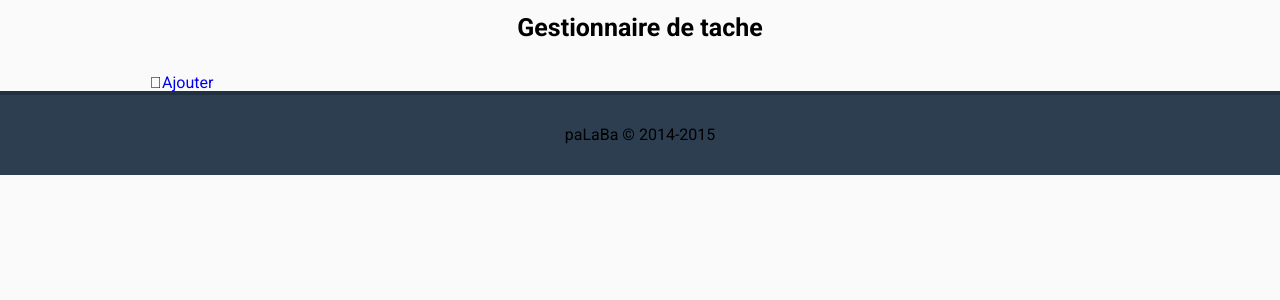
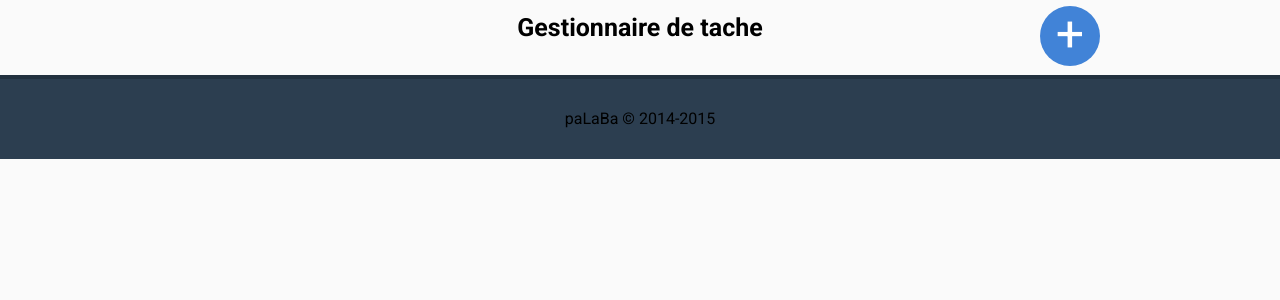
Before and after one commit to hitema-bachdev-2015/palaba, a PHP site: page / in a window 1280 px wide. Shown: the part 84-384 px from the top of the page. Run offline with PHP 8.4, Linux system fonts and the light colour scheme; data that the repository does not hold is empty; some libraries are stand-ins or nearby versions.

Commit message:
style addcat

```diff
--- a/css/style.css
+++ b/css/style.css
@@ -92,7 +92,7 @@ h1
 }
 
 
-#add-category
+div.add-cat
 {
 	width: 60px;
 	height: 60px;
@@ -103,7 +103,7 @@ h1
 	top: 6px;
 	right: 30px;
 }
-#add-category .fancybox
+div.add-cat .fancybox
 {
 	display: block;
 	font-size: 50px;
--- a/includes/add-category.php
+++ b/includes/add-category.php
@@ -1,7 +1,7 @@
 <div class="clear both"></div>
-<section class="add-cat">
-    <a class="fancybox add-cat" rel="nofollow" href="#"><i class="fa fa-plus"></i>Ajouter</a>
-</section>
+<div class="add-cat">
+    <a class="fancybox add-cat" rel="nofollow" href="#">+</a>
+</div>
 
 <div id="toto" style="display:none;">
     <form method="post" action="">
```
